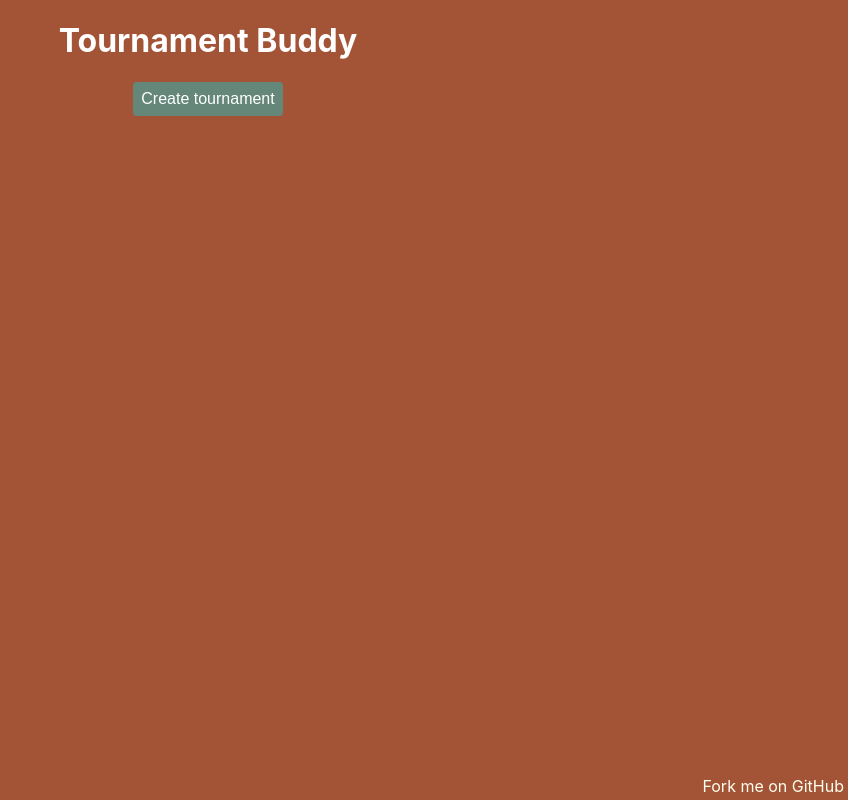
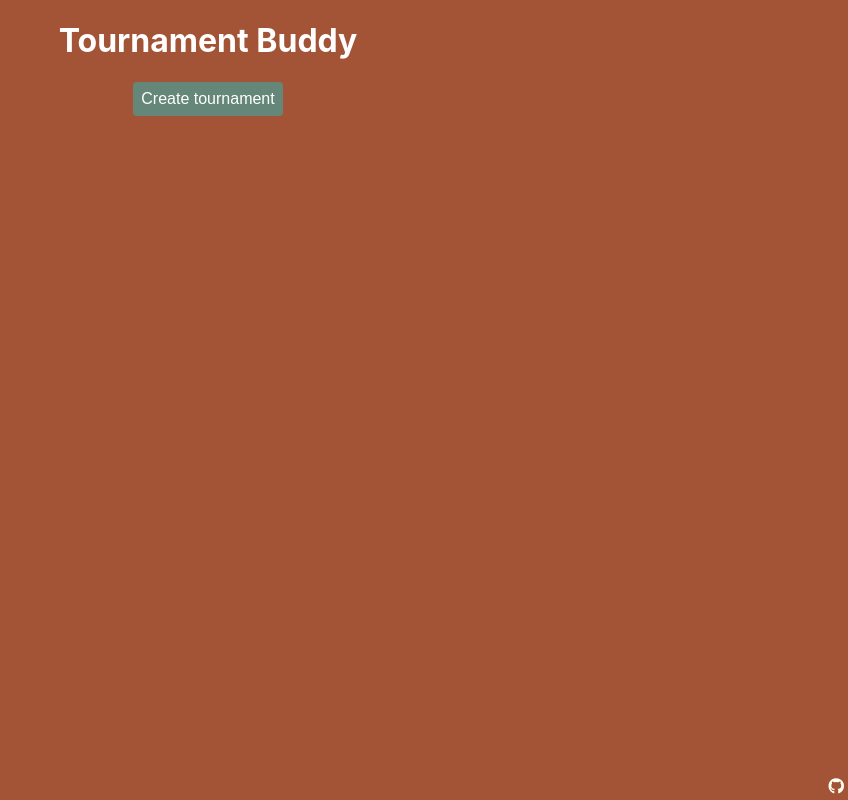
Before and after one commit to askjervold/tournament-buddy, a React (Create React App) app: page / in a window 1280 px wide. Shown: the whole page, without its empty margins (432-1280 px from the left). Built offline with nearby package versions, Linux system fonts and the light colour scheme.

Commit message:
GitHub icon in footer

```diff
--- a/src/App.tsx
+++ b/src/App.tsx
@@ -25,7 +25,7 @@ function App() {
       </Switch>
       </main>
       <footer id="app-footer">
-        <a href="https://github.com/askjervold/tournament-buddy">Fork me on GitHub</a>
+        <a href="https://github.com/askjervold/tournament-buddy"><i className="fab fa-github" /></a>
       </footer>
     </Router>
   );
```
